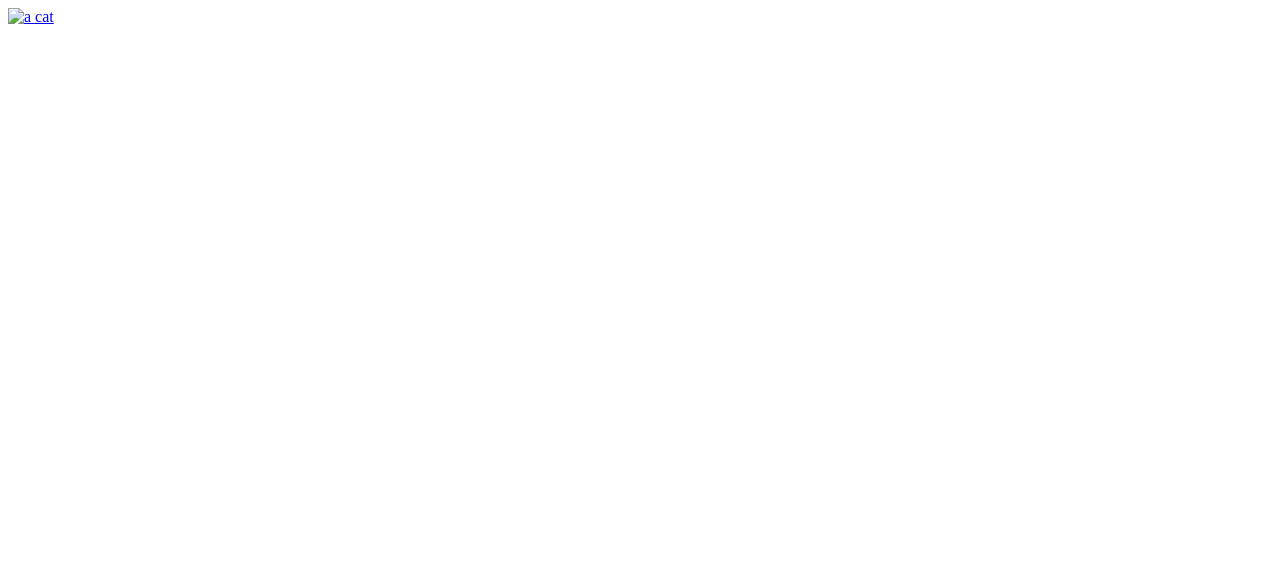
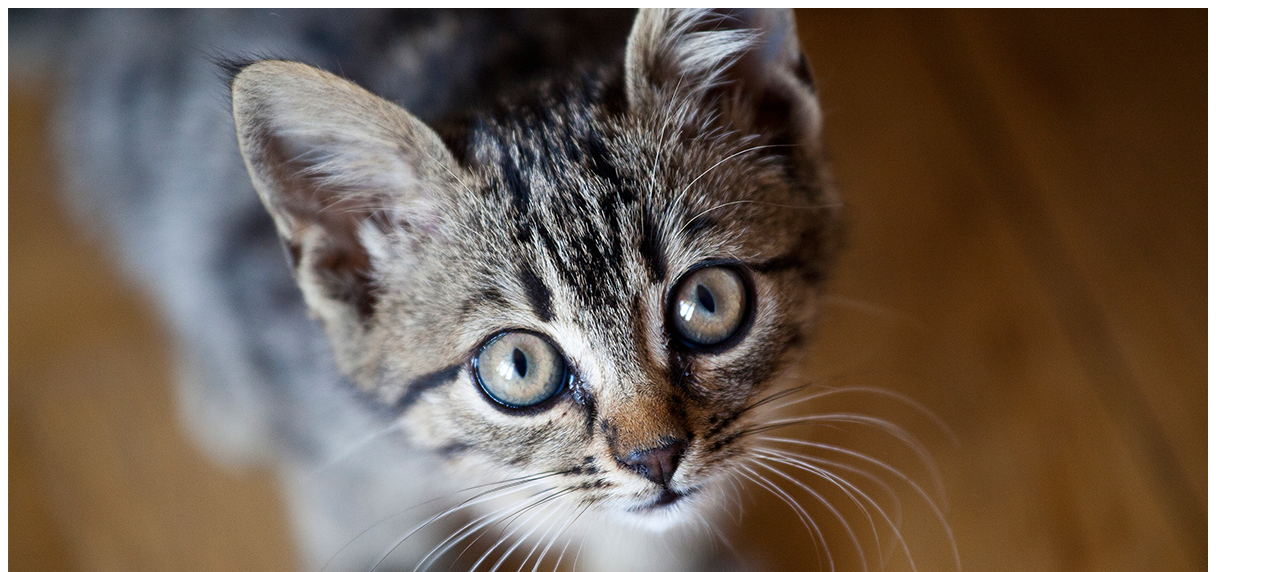
Before and after one commit to nareshrmani/Sample_Website, a plain HTML site: page index.html in a window 1280 px wide. Shown: the top 572 px of the page. Drawn offline with Linux system fonts and the light colour scheme.

Commit message:
Update index.html

```diff
--- a/index.html
+++ b/index.html
@@ -3,6 +3,6 @@
 		<title> My Little Cat </title>
 	</head>
 	<body>
-		<a href="https://"><img src="acat.png" alt="a cat"></a>
+		<a href="https://aws.amazon.com/"><img src="a-cat.png" alt="a cat"></a>
 	</body>
 </html
```
